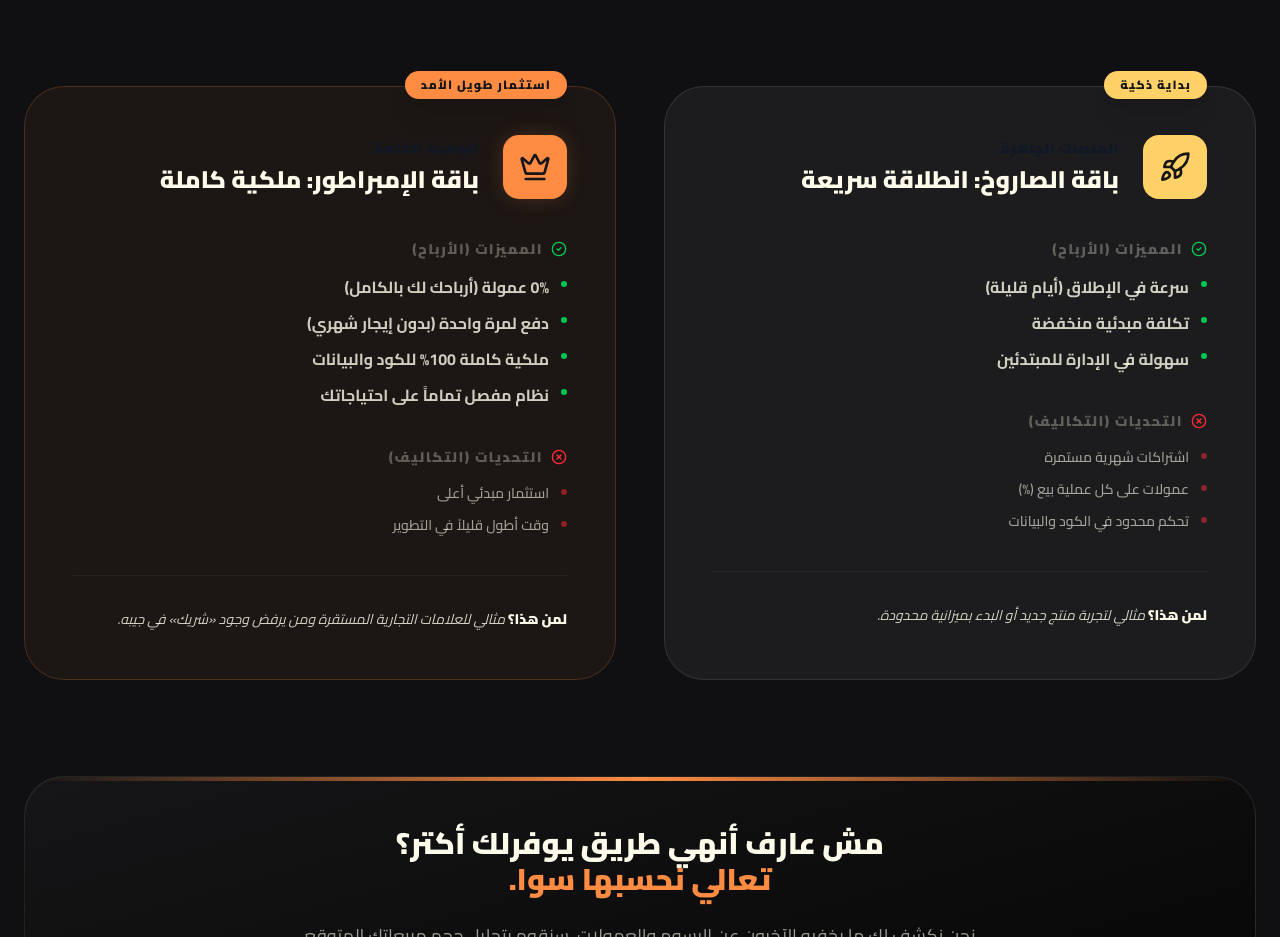
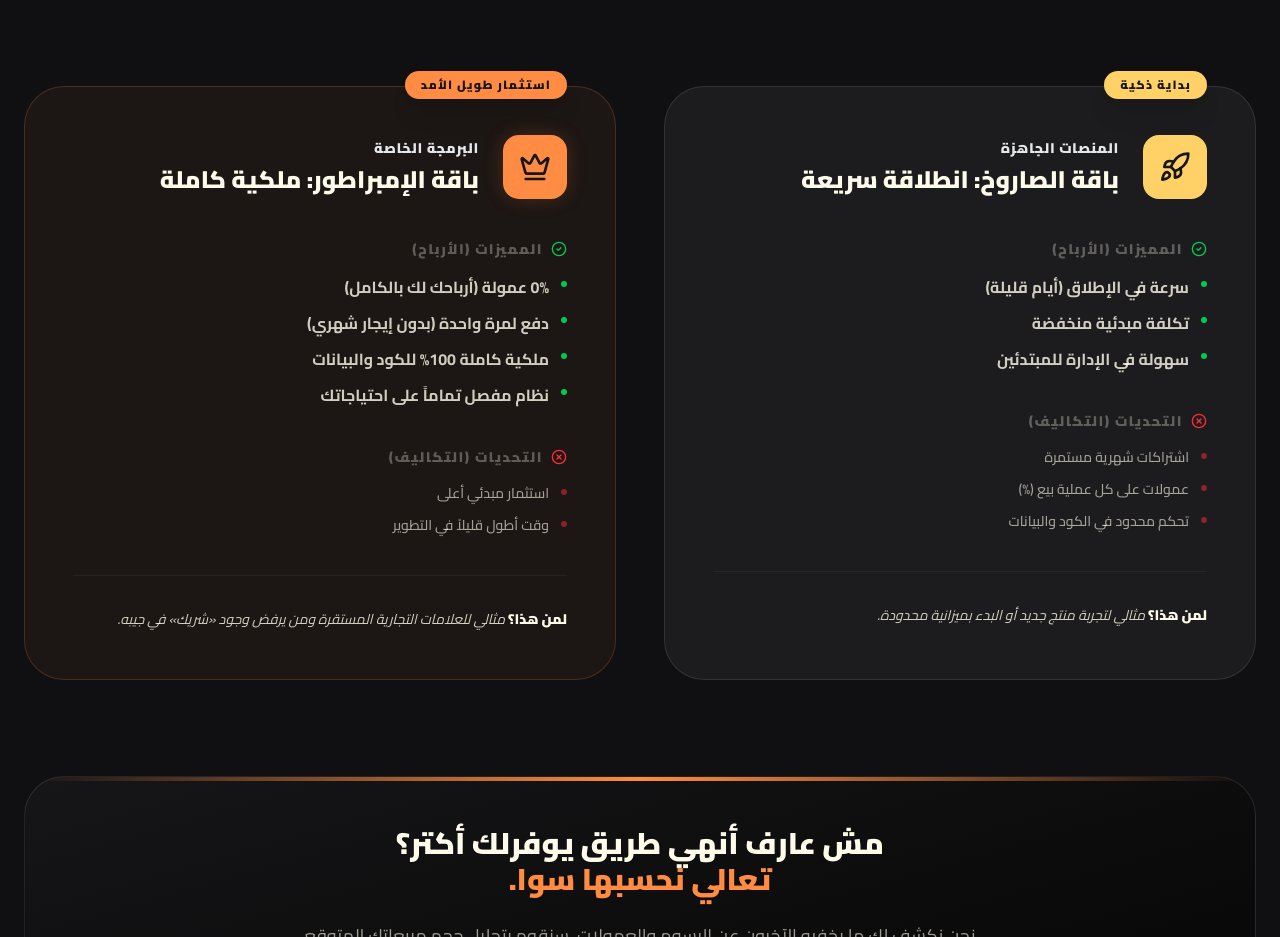
Before and after one commit to Koda-Solutions/Koda, a Next.js app: page / in a window 1280 px wide. Shown: the part 4900-5837 px from the top of the page. Built offline with nearby package versions, Linux system fonts and the light colour scheme.

Commit message:
Fixing some ui/ux issues

```diff
--- a/src/components/Hero.tsx
+++ b/src/components/Hero.tsx
@@ -92,7 +92,7 @@ export default function Hero() {
           whileInView={{ opacity: 1, scale: 1 }}
           viewport={{ once: true }}
           transition={{ duration: 0.6 }}
-          className="relative h-48 md:h-80 lg:h-auto aspect-square flex items-center justify-center order-1 lg:order-2"
+          className="relative w-full mx-auto md:w-full h-72 md:h-80 lg:h-auto aspect-square flex items-center justify-center order-1 lg:order-2"
         >
           <div className="absolute inset-0 bg-gradient-to-b from-primary/15 to-transparent rounded-full blur-3xl opacity-40" />
 
--- a/src/components/SmartTransparency.tsx
+++ b/src/components/SmartTransparency.tsx
@@ -104,7 +104,7 @@ export default function SmartTransparency() {
                   {path.icon}
                 </div>
                 <div>
-                  <p className="text-gray-900 text-xs lg:text-sm font-black uppercase tracking-wider mb-1">
+                  <p className="text-gray-200 text-xs lg:text-sm font-black uppercase tracking-wider mb-1">
                     {path.subtitle}
                   </p>
                   <h3 className="text-xl lg:text-2xl font-black">
```
